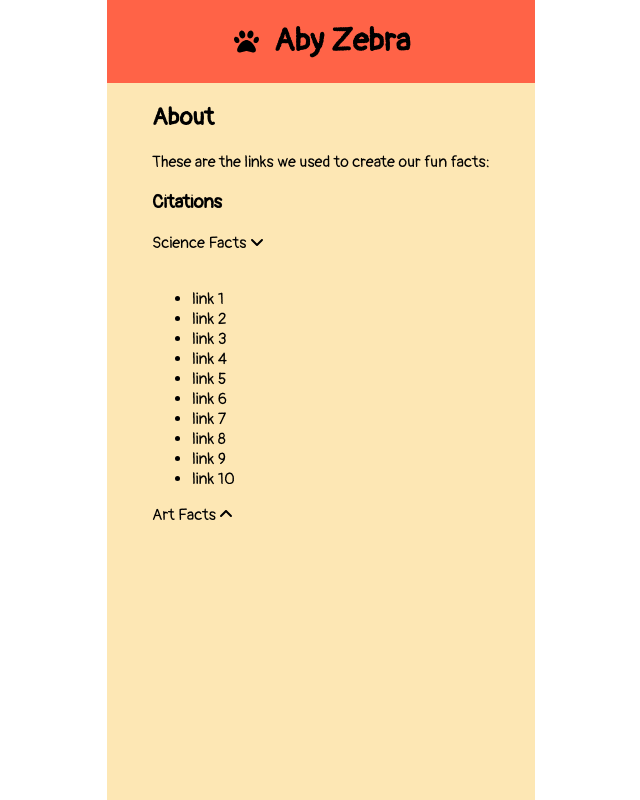
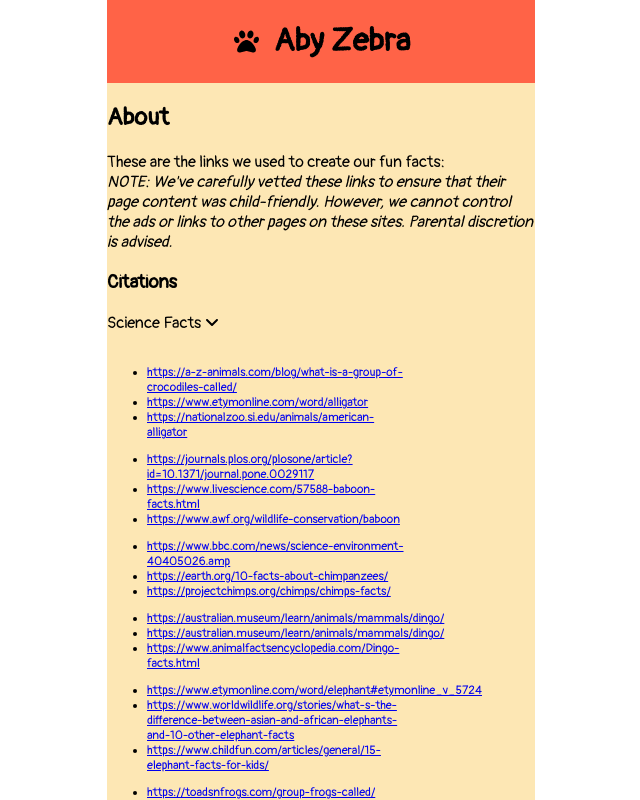
Before and after one commit to joseguera/abc-game, a React (Create React App) app: page /about in a window 1280 px wide. Both pictures are taken after a click on the element "Science Facts". Shown: the top 800 px of the page, without its empty margins (319-959 px from the left). Built offline with nearby package versions, Linux system fonts and the light colour scheme.

Commit message:
added animalFactCitations object to zebrAPI in order to iterate through it in the About page

```diff
--- a/src/pages/About/About.js
+++ b/src/pages/About/About.js
@@ -1,21 +1,22 @@
 import React, { useState } from "react";
 import { FontAwesomeIcon } from "@fortawesome/react-fontawesome";
 import { faAngleUp, faAngleDown } from "@fortawesome/free-solid-svg-icons";
+import { animalFactCitations } from "../../zebrAPI";
 import { AboutHolder, SteamHeading } from "./About.styles";
 
 export default function About(props) {
   const [steamCategories, setSteamCategories] = useState({
     science: { click: false },
-    arts: { click: false }
+    arts: { click: false },
   });
   const [clicked, setClicked] = useState(false);
 
   function openCitations(id) {
     if (id === "science") {
-      setSteamCategories({ ...steamCategories, science: { click: !clicked } })
+      setSteamCategories({ ...steamCategories, science: { click: !clicked } });
     }
     if (id === "arts") {
-      setSteamCategories({ ...steamCategories, arts: { click: !clicked } })
+      setSteamCategories({ ...steamCategories, arts: { click: !clicked } });
     }
     let showCitation = clicked;
     setClicked(!showCitation);
@@ -24,7 +25,18 @@ export default function About(props) {
   return (
     <AboutHolder>
       <h2>About</h2>
-      <p>These are the links we used to create our fun facts:</p>
+      <p>
+        These are the links we used to create our fun facts:
+        <br />
+        <span>
+          <i>
+            NOTE: We've carefully vetted these links to ensure that their page
+            content was child-friendly. However, we cannot control the ads or
+            links to other pages on these sites. Parental discretion is advised.
+          </i>
+        </span>
+      </p>
+
       <div>
         <h3>Citations</h3>
         <SteamHeading onClick={() => openCitations("science")}>
@@ -36,19 +48,16 @@ export default function About(props) {
           )}
         </SteamHeading>
         {steamCategories.science.click && (
-          <div>
-            <ul>
-              <li>link 1</li>
-              <li>link 2</li>
-              <li>link 3</li>
-              <li>link 4</li>
-              <li>link 5</li>
-              <li>link 6</li>
-              <li>link 7</li>
-              <li>link 8</li>
-              <li>link 9</li>
-              <li>link 10</li>
-            </ul>
+          <div style={{ width: "300px", fontSize: "12px" }}>
+              {Object.values(animalFactCitations).map((fact, idx) => {
+                return (
+                  <ul key={idx}>
+                    <li><a href={fact.F1}>{fact.F1}</a></li>
+                    <li><a href={fact.F2}>{fact.F2}</a></li>
+                    <li><a href={fact.F3}>{fact.F3}</a></li>
+                  </ul>
+                );
+              })}
           </div>
         )}
         <SteamHeading onClick={() => openCitations("arts")}>
--- a/src/zebrAPI.js
+++ b/src/zebrAPI.js
@@ -2,9 +2,9 @@
 
 import electric_bass from "./images/instruments/electric_bass.png";
 
-/////////////////////////////
-////////// SCIENCE //////////
-/////////////////////////////
+/////////////////////////////////////////////////////////////////////////
+//////////////////////////////// SCIENCE ////////////////////////////////
+/////////////////////////////////////////////////////////////////////////
 
 export const scienceArray = [
   {
@@ -743,24 +743,153 @@ export const alphabetLetterSounds = {
 }
 
 export const animalFactCitations = {
+  alligator: {
+    F1: "https://a-z-animals.com/blog/what-is-a-group-of-crocodiles-called/",
+    F2: "https://www.etymonline.com/word/alligator",
+    F3: "https://nationalzoo.si.edu/animals/american-alligator",
+  },
+  baboon: {
+    F1: "https://journals.plos.org/plosone/article?id=10.1371/journal.pone.0029117",
+    F2: "https://www.livescience.com/57588-baboon-facts.html",
+    F3: "https://www.awf.org/wildlife-conservation/baboon",
+  },
+  chimpanzee: {
+    F1: "https://www.bbc.com/news/science-environment-40405026.amp",
+    F2: "https://earth.org/10-facts-about-chimpanzees/",
+    F3: "https://projectchimps.org/chimps/chimps-facts/",
+  },
+  dingo: {
+    F1: "https://australian.museum/learn/animals/mammals/dingo/",
+    F2: "https://australian.museum/learn/animals/mammals/dingo/",
+    F3: "https://www.animalfactsencyclopedia.com/Dingo-facts.html",
+  },
+  elephant: {
+    F1: "https://www.etymonline.com/word/elephant#etymonline_v_5724",
+    F2: "https://www.worldwildlife.org/stories/what-s-the-difference-between-asian-and-african-elephants-and-10-other-elephant-facts",
+    F3: "https://www.childfun.com/articles/general/15-elephant-facts-for-kids/",
+  },
+  frog: {
+    F1: "https://toadsnfrogs.com/group-frogs-called/",
+    F2: "https://www.dictionary.com/browse/polliwog",
+    F3: "https://www.burkemuseum.org/collections-and-research/biology/herpetology/all-about-amphibians/all-about-frogs",
+  },
+  gorilla: {
+    F1: "https://www.worldwildlife.org/stories/what-do-gorillas-eat-and-other-gorilla-facts",
+    F2: "https://www.natgeokids.com/uk/discover/animals/general-animals/gorilla-facts/",
+    F3: "https://www.natgeokids.com/uk/discover/animals/general-animals/gorilla-facts/",
+  },
+  hyena: {
+    F1: "https://www.britannica.com/story/do-hyenas-really-laugh",
+    F2: "https://onekindplanet.org/animal/spotted-hyena/",
+    F3: "https://onekindplanet.org/animal/spotted-hyena/",
+  },
+  impala: {
+    F1: "https://www.nationalgeographic.com/animals/mammals/facts/impala",
+    F2: "https://www.livescience.com/52557-impalas.html",
+    F3: "https://cheetah.org/canada/2018/04/15/cheetah-versus-impala-each-has-a-competitive-edge/",
+  },
+  jaguar: {
+    F1: "https://www.gadsdentimes.com/story/lifestyle/columns/2019/09/15/david-murdock-column-on-collective-nouns/2787435007/",
+    F2: "https://www.nationalgeographic.com/animals/article/animals-big-cats-jaguars-leopards",
+    F3: "https://www.wwf.org.uk/learn/wildlife/jaguars",
+  },
+  koala: {
+    F1: "https://www.savethekoala.com/about-koalas/frequently-asked-questions/",
+    F2: "https://www.britannica.com/animal/marsupial",
+    F3: "https://www.australia.com/en-us/things-to-do/wildlife/facts-about-koalas.html",
+  },
+  lemur: {
+    F1: "https://www.bbc.co.uk/newsround/48539466",
+    F2: "https://www.treehugger.com/incredible-facts-about-lemurs-4868779",
+    F3: "https://www.lemurconservationnetwork.org/top-10-facts-about-lemurs/",
+  },
+  macaw: {
+    F1: "https://www.rainforestcruises.com/guides/macaw-facts",
+    F2: "https://www.allaboutparrots.com/do-macaw-bites-hurt/",
+    F3: "https://news.mongabay.com/2019/07/la-mosquitia-dangerous-territory-for-scarlet-macaws-in-honduras/amp/",
+  },
+  numbat: {
+    F1: "http://www.numbat.org.au/thenumbat",
+    F2: "https://animalia.bio/numbat",
+    F3: "http://www.numbat.org.au/thenumbat",
+  },
+  okapi: {
+    F1: "https://animals.sandiegozoo.org/animals/okapi",
+    F2: "https://animals.sandiegozoo.org/animals/okapi",
+    F3: "https://www.nationalgeographic.com/animals/mammals/facts/okapi",
+  },
+  panda: {
+    F1: "https://www.newscientist.com/article/2295189-giant-pandas-black-and-white-coat-works-as-excellent-camouflage/",
+    F2: "https://m.timesofindia.com/why-is-the-panda-called-so/articleshow/2225965.cms",
+    F3: "https://earth.org/interesting-facts-about-pandas/",
+  },
+  quetzal: {
+    F1: "http://datazone.birdlife.org/sowb/casestudy/the-resplendent-quetzal-in-aztec-and-mayan-culture",
+    F2: "https://www.nationalgeographic.com/animals/birds/facts/resplendent-quetzal",
+    F3: "https://www.britannica.com/animal/quetzal",
+  },
+  rhinoceros: {
+    F1: "https://travel.safari.com/a-crash-of-rhino/",
+    F2: "https://www.wwf.org.uk/learn/fascinating-facts/rhinos",
+    F3: "https://www.etymonline.com/word/rhinoceros#etymonline_v_15018",
+  },
+  snake: {
+    F1: "https://www.merriam-webster.com/dictionary/snakelet/",
+    F2: "https://wonderopolis.org/wonder/why-do-snakes-shed-their-skin",
+    F3: "https://www.etymonline.com/word/snake#etymonline_v_23755",
+  },
+  tiger: {
+    F1: "https://a-z-animals.com/blog/whats-a-group-of-tigers-called-how-do-they-behave/",
+    F2: "https://depts.washington.edu/triolive/quest/2007/TTQ07030/tiger.html",
+    F3: "https://www.pbs.org/wnet/nature/blog/tiger-fact-sheet/",
+  },
+  unau: {
+    F1: "https://slothconservation.org/what-do-you-call-a-group-of-sloths/",
+    F2: "https://www.worldwildlife.org/stories/why-are-sloths-slow-and-six-other-sloth-facts",
+    F3: "https://tarpits.org/experience-tar-pits/giants-ice-age",
+  },
+  vervet_monkey: {
+    F1: "https://animals.sandiegozoo.org/animals/vervet-monkey",
+    F2: "https://animals.sandiegozoo.org/animals/vervet-monkey",
+    F3: "https://www.sanbi.org/animal-of-the-week/vervet-monkey/",
+  },
+  warthog: {
+    F1: "https://www.safaribookings.com/blog/warthog-facts",
+    F2: "https://www.livescience.com/58337-warthog-facts.html",
+    F3: `${"https://lalibela.net/10-interesting-facts-about-warthogs/"}, ${"https://www.wwf.org.uk/learn/fascinating-facts/elephants"}`,
+  },
+  xenops: {
+    F1: "https://www.peruaves.org/furnariidae/streaked-xenops-xenops-rutilans/",
+    F2: "https://www.activewild.com/xenops/",
+    F3: "https://www.activewild.com/xenops/",
+  },
+  yellow_mongoose: {
+    F1: "https://animalia.bio/yellow-mongoose",
+    F2: "https://animalia.bio/yellow-mongoose",
+    F3: "https://www.science.org/content/article/scienceshot-why-mongoose-moms-synchronize-births",
+  },
+  zebra: {
+    F1: "https://www.discoverwildlife.com/animal-facts/mammals/facts-about-zebras/",
+    F2: "https://www.natgeokids.com/uk/discover/animals/general-animals/zebra-facts/",
+    F3: "https://www.britannica.com/story/are-zebras-white-with-black-stripes-or-black-with-white-stripes",
+  },
+};
 
-}
-
-////////////////////////////////
-////////// TECHNOLOGY //////////
-////////////////////////////////
+////////////////////////////////////////////////////////////////////////////
+//////////////////////////////// TECHNOLOGY ////////////////////////////////
+////////////////////////////////////////////////////////////////////////////
 
 // technologyArray
 
-/////////////////////////////////
-////////// ENGINEERING //////////
-/////////////////////////////////
+/////////////////////////////////////////////////////////////////////////////
+//////////////////////////////// ENGINEERING ////////////////////////////////
+/////////////////////////////////////////////////////////////////////////////
 
 // engineeringArray
 
-//////////////////////////
-////////// ARTS //////////
-//////////////////////////
+//////////////////////////////////////////////////////////////////////
+//////////////////////////////// ARTS ////////////////////////////////
+//////////////////////////////////////////////////////////////////////
 
 export const artsArray = [
   {
@@ -1341,9 +1470,9 @@ export const artsArray = [
   }
 ];
 
-//////////////////////////
-////////// MATH //////////
-//////////////////////////
+/////////////////////////////////////////////////////////////////////////////
+//////////////////////////////// MATHEMATICS ////////////////////////////////
+/////////////////////////////////////////////////////////////////////////////
 
 export const mathArray = [
   {
@@ -1950,10 +2079,11 @@ export const mathArray = [
 
 
 
-///////////////////////////////
-///////////////////////////////
-///////////////////////////////
-///////////////////////////////
+////////////////////////////////////////////////////////////////////////////////////////////////////////
+///////////////////////////////////// zebrAPI Model Implementation /////////////////////////////////////
+////////////////////////////////////////////////////////////////////////////////////////////////////////
+
+
 // Content Array Model/Template
 export const zebrAPI = {
     science: {
```
